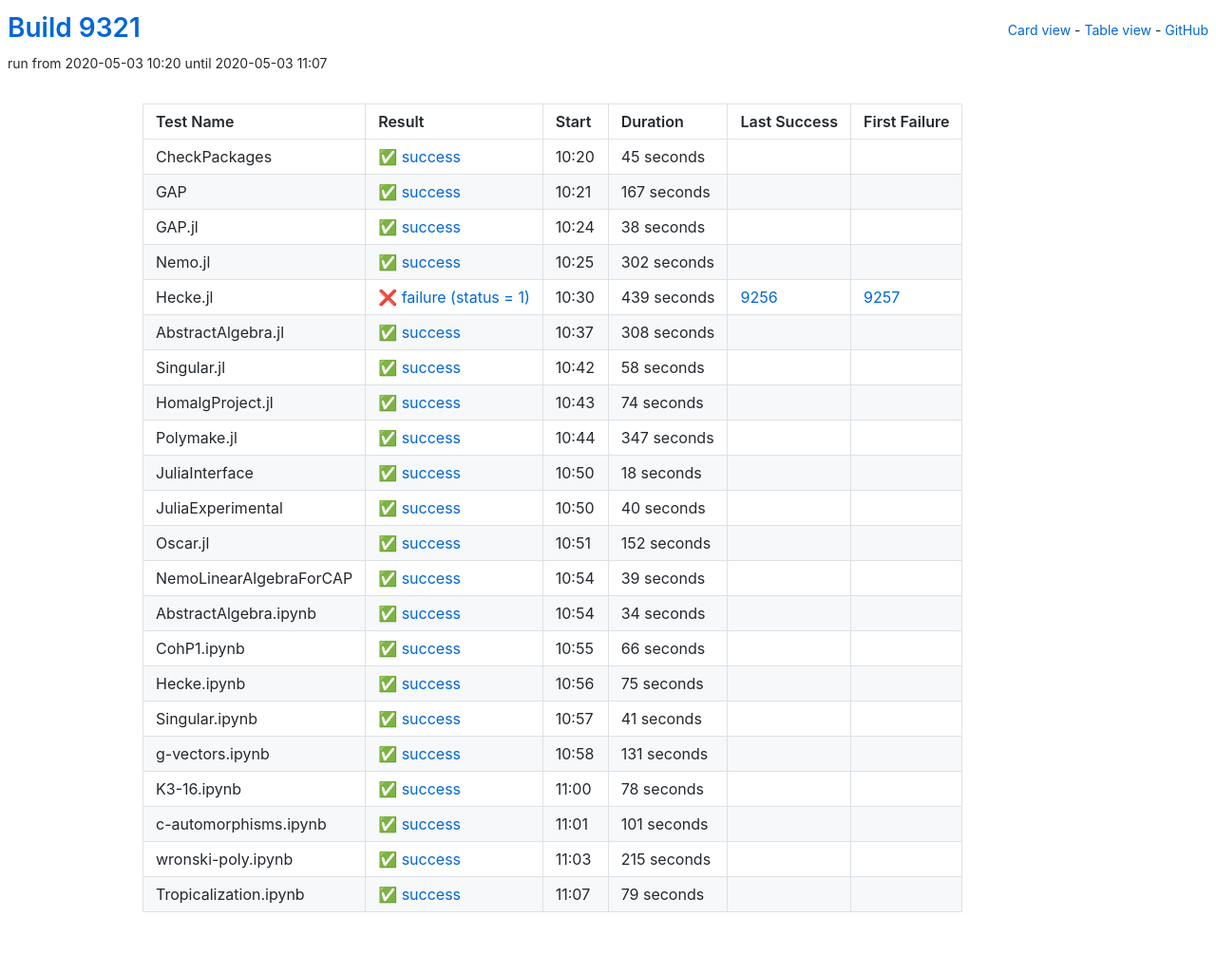
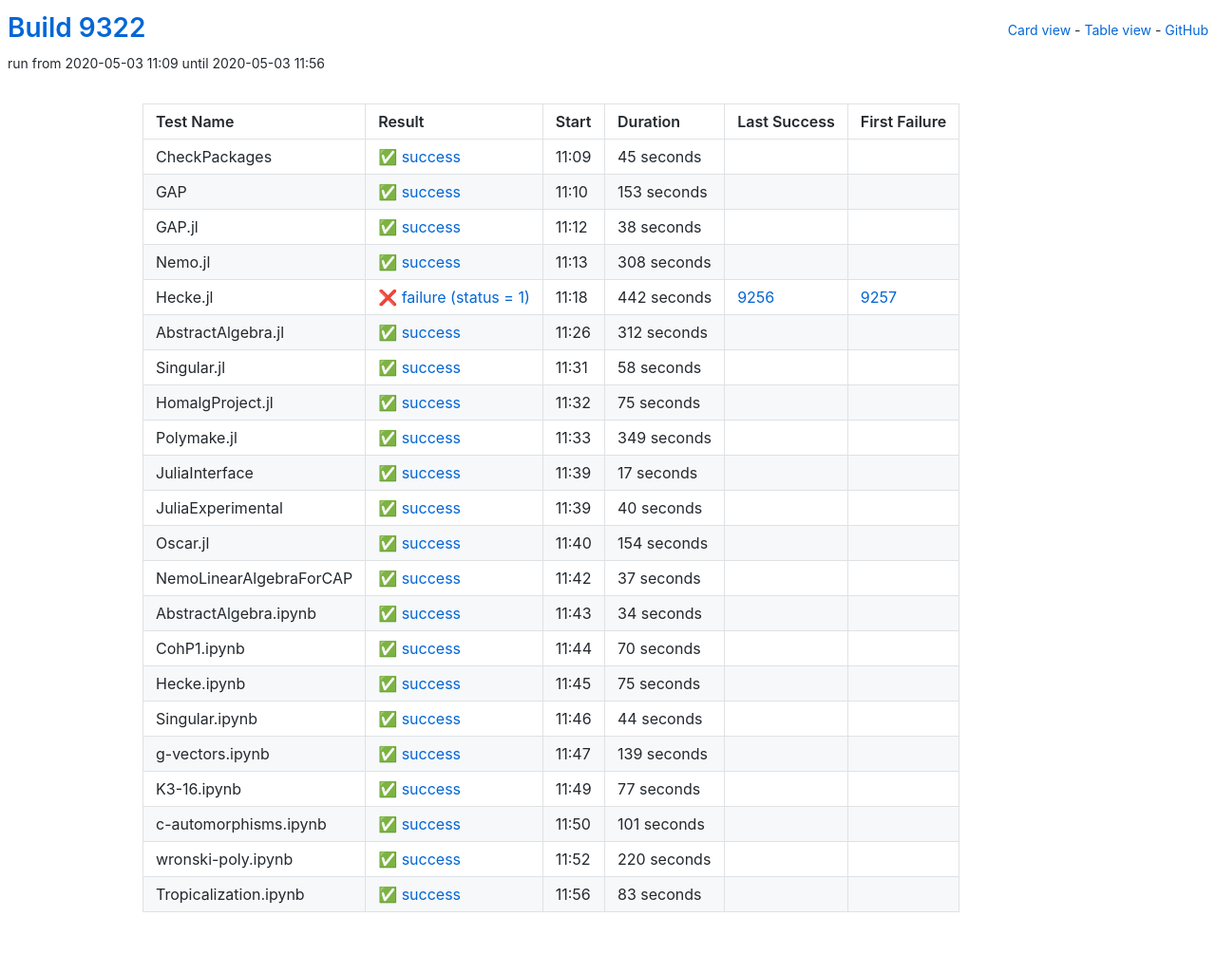
Before and after one commit to oscar-system/oscar-ci-status, a Jekyll site: the page built from table.html, in a window 1280 px wide. Shown: the whole page at 95% size. Built offline with Jekyll 4.4.1, drawn with Linux system fonts in a browser that asks for light colours.

Commit message:
Build 9322

```diff
--- a/_data/ci.yml
+++ b/_data/ci.yml
@@ -1,5 +1,5 @@
-build: 9321
-build_url: https://oscarci.mathematik.uni-kl.de/job/oscar/9321/
+build: 9322
+build_url: https://oscarci.mathematik.uni-kl.de/job/oscar/9322/
 job: oscar
 tests:
 - duration: 45
@@ -8,20 +8,20 @@
   first_failure_url: null
   last_success: false
   last_success_url: null
-  log: https://oscarci.mathematik.uni-kl.de/job/oscar/9321/artifact/logs/build-9321/CheckPackages.log
+  log: https://oscarci.mathematik.uni-kl.de/job/oscar/9322/artifact/logs/build-9322/CheckPackages.log
   name: CheckPackages
-  start: 2020-05-03 10:20
+  start: 2020-05-03 11:09
   status: success
   success: true
-- duration: 167
+- duration: 153
   exitcode: 0
   first_failure: false
   first_failure_url: null
   last_success: false
   last_success_url: null
-  log: https://oscarci.mathematik.uni-kl.de/job/oscar/9321/artifact/logs/build-9321/GAP.log
+  log: https://oscarci.mathematik.uni-kl.de/job/oscar/9322/artifact/logs/build-9322/GAP.log
   name: GAP
-  start: 2020-05-03 10:21
+  start: 2020-05-03 11:10
   status: success
   success: true
 - duration: 38
@@ -30,42 +30,42 @@
   first_failure_url: null
   last_success: false
   last_success_url: null
-  log: https://oscarci.mathematik.uni-kl.de/job/oscar/9321/artifact/logs/build-9321/GAP.jl.log
+  log: https://oscarci.mathematik.uni-kl.de/job/oscar/9322/artifact/logs/build-9322/GAP.jl.log
   name: GAP.jl
-  start: 2020-05-03 10:24
+  start: 2020-05-03 11:12
   status: success
   success: true
-- duration: 302
-  exitcode: 0
-  first_failure: false
-  first_failure_url: null
-  last_success: false
-  last_success_url: null
-  log: https://oscarci.mathematik.uni-kl.de/job/oscar/9321/artifact/logs/build-9321/Nemo.jl.log
-  name: Nemo.jl
-  start: 2020-05-03 10:25
-  status: success
-  success: true
-- duration: 439
-  exitcode: 1
-  first_failure: 9257
-  first_failure_url: https://oscarci.mathematik.uni-kl.de/job/oscar/9257/
-  last_success: 9256
-  last_success_url: https://oscarci.mathematik.uni-kl.de/job/oscar/9256/
-  log: https://oscarci.mathematik.uni-kl.de/job/oscar/9321/artifact/logs/build-9321/Hecke.jl.log
-  name: Hecke.jl
-  start: 2020-05-03 10:30
-  status: failure
-  success: false
 - duration: 308
   exitcode: 0
   first_failure: false
   first_failure_url: null
   last_success: false
   last_success_url: null
-  log: https://oscarci.mathematik.uni-kl.de/job/oscar/9321/artifact/logs/build-9321/AbstractAlgebra.jl.log
+  log: https://oscarci.mathematik.uni-kl.de/job/oscar/9322/artifact/logs/build-9322/Nemo.jl.log
+  name: Nemo.jl
+  start: 2020-05-03 11:13
+  status: success
+  success: true
+- duration: 442
+  exitcode: 1
+  first_failure: 9257
+  first_failure_url: https://oscarci.mathematik.uni-kl.de/job/oscar/9257/
+  last_success: 9256
+  last_success_url: https://oscarci.mathematik.uni-kl.de/job/oscar/9256/
+  log: https://oscarci.mathematik.uni-kl.de/job/oscar/9322/artifact/logs/build-9322/Hecke.jl.log
+  name: Hecke.jl
+  start: 2020-05-03 11:18
+  status: failure
+  success: false
+- duration: 312
+  exitcode: 0
+  first_failure: false
+  first_failure_url: null
+  last_success: false
+  last_success_url: null
+  log: https://oscarci.mathematik.uni-kl.de/job/oscar/9322/artifact/logs/build-9322/AbstractAlgebra.jl.log
   name: AbstractAlgebra.jl
-  start: 2020-05-03 10:37
+  start: 2020-05-03 11:26
   status: success
   success: true
 - duration: 58
@@ -74,42 +74,42 @@
   first_failure_url: null
   last_success: false
   last_success_url: null
-  log: https://oscarci.mathematik.uni-kl.de/job/oscar/9321/artifact/logs/build-9321/Singular.jl.log
+  log: https://oscarci.mathematik.uni-kl.de/job/oscar/9322/artifact/logs/build-9322/Singular.jl.log
   name: Singular.jl
-  start: 2020-05-03 10:42
+  start: 2020-05-03 11:31
   status: success
   success: true
-- duration: 74
+- duration: 75
   exitcode: 0
   first_failure: false
   first_failure_url: null
   last_success: false
   last_success_url: null
-  log: https://oscarci.mathematik.uni-kl.de/job/oscar/9321/artifact/logs/build-9321/HomalgProject.jl.log
+  log: https://oscarci.mathematik.uni-kl.de/job/oscar/9322/artifact/logs/build-9322/HomalgProject.jl.log
   name: HomalgProject.jl
-  start: 2020-05-03 10:43
+  start: 2020-05-03 11:32
   status: success
   success: true
-- duration: 347
+- duration: 349
   exitcode: 0
   first_failure: false
   first_failure_url: null
   last_success: false
   last_success_url: null
-  log: https://oscarci.mathematik.uni-kl.de/job/oscar/9321/artifact/logs/build-9321/Polymake.jl.log
+  log: https://oscarci.mathematik.uni-kl.de/job/oscar/9322/artifact/logs/build-9322/Polymake.jl.log
   name: Polymake.jl
-  start: 2020-05-03 10:44
+  start: 2020-05-03 11:33
   status: success
   success: true
-- duration: 18
+- duration: 17
   exitcode: 0
   first_failure: false
   first_failure_url: null
   last_success: false
   last_success_url: null
-  log: https://oscarci.mathematik.uni-kl.de/job/oscar/9321/artifact/logs/build-9321/JuliaInterface.log
+  log: https://oscarci.mathematik.uni-kl.de/job/oscar/9322/artifact/logs/build-9322/JuliaInterface.log
   name: JuliaInterface
-  start: 2020-05-03 10:50
+  start: 2020-05-03 11:39
   status: success
   success: true
 - duration: 40
@@ -118,31 +118,31 @@
   first_failure_url: null
   last_success: false
   last_success_url: null
-  log: https://oscarci.mathematik.uni-kl.de/job/oscar/9321/artifact/logs/build-9321/JuliaExperimental.log
+  log: https://oscarci.mathematik.uni-kl.de/job/oscar/9322/artifact/logs/build-9322/JuliaExperimental.log
   name: JuliaExperimental
-  start: 2020-05-03 10:50
+  start: 2020-05-03 11:39
   status: success
   success: true
-- duration: 152
+- duration: 154
   exitcode: 0
   first_failure: false
   first_failure_url: null
   last_success: false
   last_success_url: null
-  log: https://oscarci.mathematik.uni-kl.de/job/oscar/9321/artifact/logs/build-9321/Oscar.jl.log
+  log: https://oscarci.mathematik.uni-kl.de/job/oscar/9322/artifact/logs/build-9322/Oscar.jl.log
   name: Oscar.jl
-  start: 2020-05-03 10:51
+  start: 2020-05-03 11:40
   status: success
   success: true
-- duration: 39
+- duration: 37
   exitcode: 0
   first_failure: false
   first_failure_url: null
   last_success: false
   last_success_url: null
-  log: https://oscarci.mathematik.uni-kl.de/job/oscar/9321/artifact/logs/build-9321/NemoLinearAlgebraForCAP.log
+  log: https://oscarci.mathematik.uni-kl.de/job/oscar/9322/artifact/logs/build-9322/NemoLinearAlgebraForCAP.log
   name: NemoLinearAlgebraForCAP
-  start: 2020-05-03 10:54
+  start: 2020-05-03 11:42
   status: success
   success: true
 - duration: 34
@@ -151,20 +151,20 @@
   first_failure_url: null
   last_success: false
   last_success_url: null
-  log: https://oscarci.mathematik.uni-kl.de/job/oscar/9321/artifact/logs/build-9321/AbstractAlgebra.ipynb.log
+  log: https://oscarci.mathematik.uni-kl.de/job/oscar/9322/artifact/logs/build-9322/AbstractAlgebra.ipynb.log
   name: AbstractAlgebra.ipynb
-  start: 2020-05-03 10:54
+  start: 2020-05-03 11:43
   status: success
   success: true
-- duration: 66
+- duration: 70
   exitcode: 0
   first_failure: false
   first_failure_url: null
   last_success: false
   last_success_url: null
-  log: https://oscarci.mathematik.uni-kl.de/job/oscar/9321/artifact/logs/build-9321/CohP1.ipynb.log
+  log: https://oscarci.mathematik.uni-kl.de/job/oscar/9322/artifact/logs/build-9322/CohP1.ipynb.log
   name: CohP1.ipynb
-  start: 2020-05-03 10:55
+  start: 2020-05-03 11:44
   status: success
   success: true
 - duration: 75
@@ -173,42 +173,42 @@
   first_failure_url: null
   last_success: false
   last_success_url: null
-  log: https://oscarci.mathematik.uni-kl.de/job/oscar/9321/artifact/logs/build-9321/Hecke.ipynb.log
+  log: https://oscarci.mathematik.uni-kl.de/job/oscar/9322/artifact/logs/build-9322/Hecke.ipynb.log
   name: Hecke.ipynb
-  start: 2020-05-03 10:56
+  start: 2020-05-03 11:45
   status: success
   success: true
-- duration: 41
+- duration: 44
   exitcode: 0
   first_failure: false
   first_failure_url: null
   last_success: false
   last_success_url: null
-  log: https://oscarci.mathematik.uni-kl.de/job/oscar/9321/artifact/logs/build-9321/Singular.ipynb.log
+  log: https://oscarci.mathematik.uni-kl.de/job/oscar/9322/artifact/logs/build-9322/Singular.ipynb.log
   name: Singular.ipynb
-  start: 2020-05-03 10:57
+  start: 2020-05-03 11:46
   status: success
   success: true
-- duration: 131
+- duration: 139
   exitcode: 0
   first_failure: false
   first_failure_url: null
   last_success: false
   last_success_url: null
-  log: https://oscarci.mathematik.uni-kl.de/job/oscar/9321/artifact/logs/build-9321/g-vectors.ipynb.log
+  log: https://oscarci.mathematik.uni-kl.de/job/oscar/9322/artifact/logs/build-9322/g-vectors.ipynb.log
   name: g-vectors.ipynb
-  start: 2020-05-03 10:58
+  start: 2020-05-03 11:47
   status: success
   success: true
-- duration: 78
+- duration: 77
   exitcode: 0
   first_failure: false
   first_failure_url: null
   last_success: false
   last_success_url: null
-  log: https://oscarci.mathematik.uni-kl.de/job/oscar/9321/artifact/logs/build-9321/K3-16.ipynb.log
+  log: https://oscarci.mathematik.uni-kl.de/job/oscar/9322/artifact/logs/build-9322/K3-16.ipynb.log
   name: K3-16.ipynb
-  start: 2020-05-03 11:00
+  start: 2020-05-03 11:49
   status: success
   success: true
 - duration: 101
@@ -217,30 +217,30 @@
   first_failure_url: null
   last_success: false
   last_success_url: null
-  log: https://oscarci.mathematik.uni-kl.de/job/oscar/9321/artifact/logs/build-9321/c-automorphisms.ipynb.log
+  log: https://oscarci.mathematik.uni-kl.de/job/oscar/9322/artifact/logs/build-9322/c-automorphisms.ipynb.log
   name: c-automorphisms.ipynb
-  start: 2020-05-03 11:01
+  start: 2020-05-03 11:50
   status: success
   success: true
-- duration: 215
+- duration: 220
   exitcode: 0
   first_failure: false
   first_failure_url: null
   last_success: false
   last_success_url: null
-  log: https://oscarci.mathematik.uni-kl.de/job/oscar/9321/artifact/logs/build-9321/wronski-poly.ipynb.log
+  log: https://oscarci.mathematik.uni-kl.de/job/oscar/9322/artifact/logs/build-9322/wronski-poly.ipynb.log
   name: wronski-poly.ipynb
-  start: 2020-05-03 11:03
+  start: 2020-05-03 11:52
   status: success
   success: true
-- duration: 79
+- duration: 83
   exitcode: 0
   first_failure: false
   first_failure_url: null
   last_success: false
   last_success_url: null
-  log: https://oscarci.mathematik.uni-kl.de/job/oscar/9321/artifact/logs/build-9321/Tropicalization.ipynb.log
+  log: https://oscarci.mathematik.uni-kl.de/job/oscar/9322/artifact/logs/build-9322/Tropicalization.ipynb.log
   name: Tropicalization.ipynb
-  start: 2020-05-03 11:07
+  start: 2020-05-03 11:56
   status: success
   success: true
```
Also changed, not shown: README.md.
